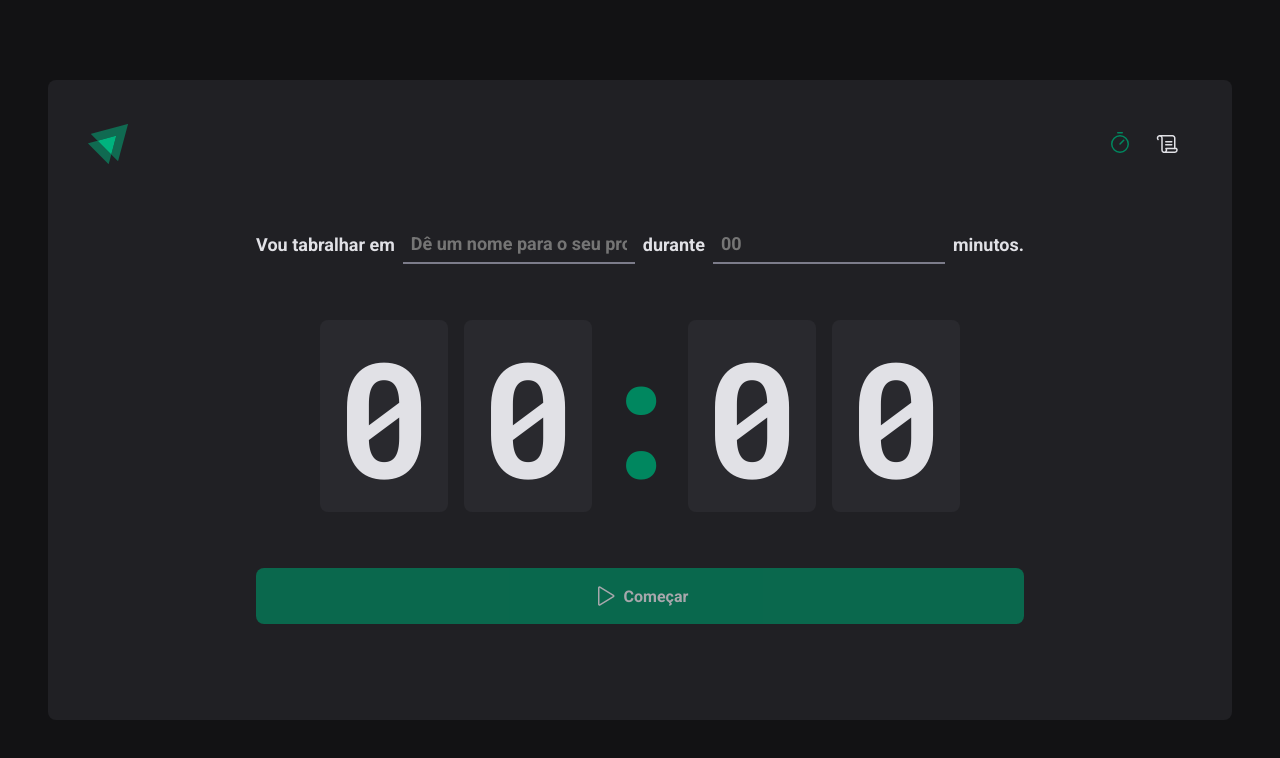
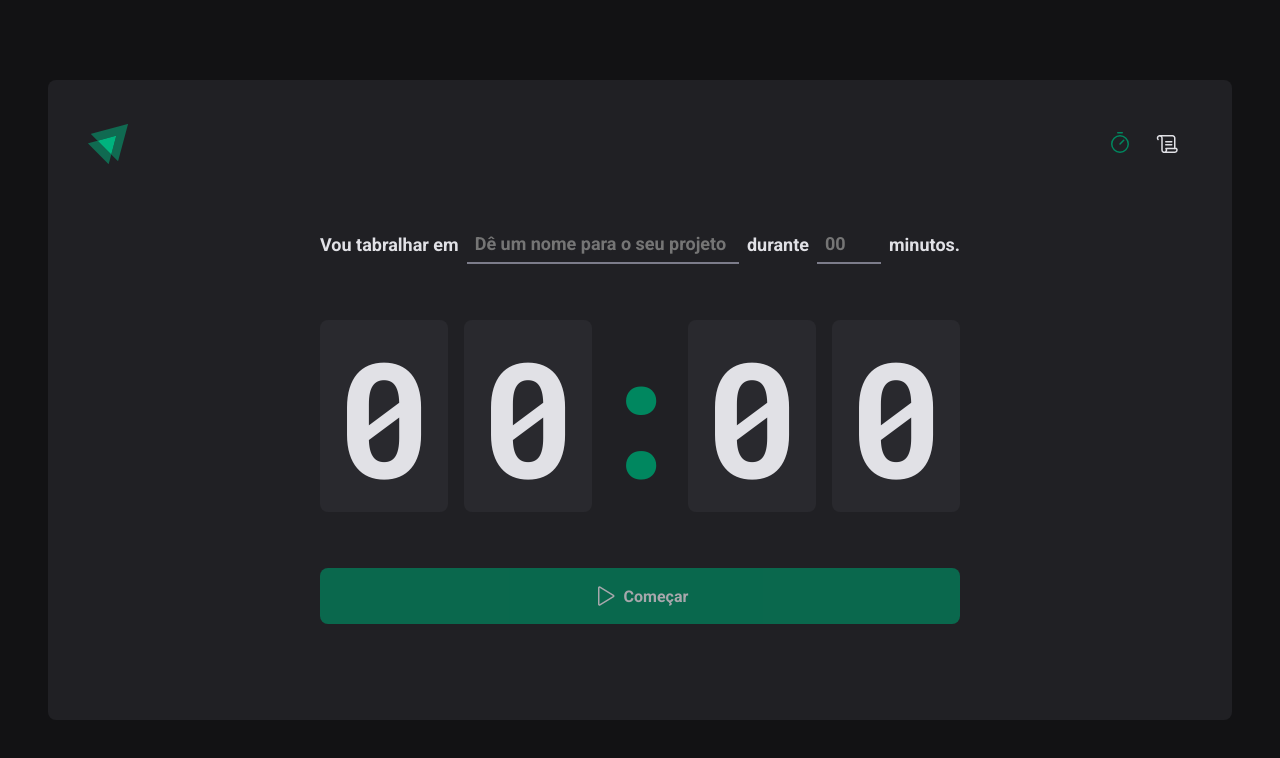
Before and after one commit to pedrodif/uploadIgniteTimer, a React (Vite) app: page / in a window 1280 px wide. Shown: the top 758 px of the page. Built offline with nearby package versions, Linux system fonts and the light colour scheme.

Commit message:
feat: :art:

```diff
--- a/src/pages/Home/styles.ts
+++ b/src/pages/Home/styles.ts
@@ -35,9 +35,15 @@ const BaseInput = styled.input`
   font-weight: bold;
   font-size: 1.125rem;
   padding: 0 0.5rem;
+  color: ${(props) => props.theme['gray-100']};
 `
-export const TaskInput = styled(BaseInput)``
-export const MinutesAmountInput = styled(BaseInput)``
+export const TaskInput = styled(BaseInput)`
+  flex: 1;
+`
+
+export const MinutesAmountInput = styled(BaseInput)`
+  width: 4rem;
+`
 
 export const CountDownContainer = styled.div`
   font-family: 'Roboto Mono', monospace;
```
